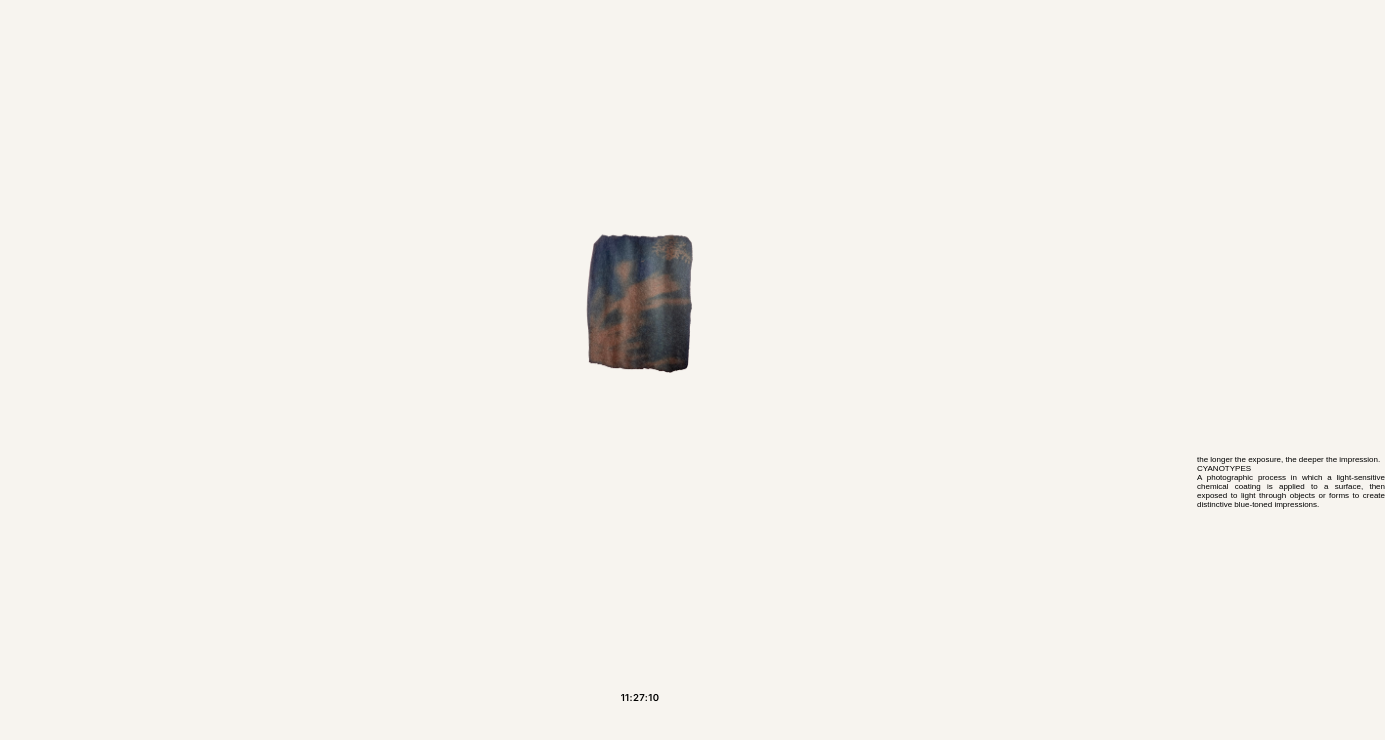
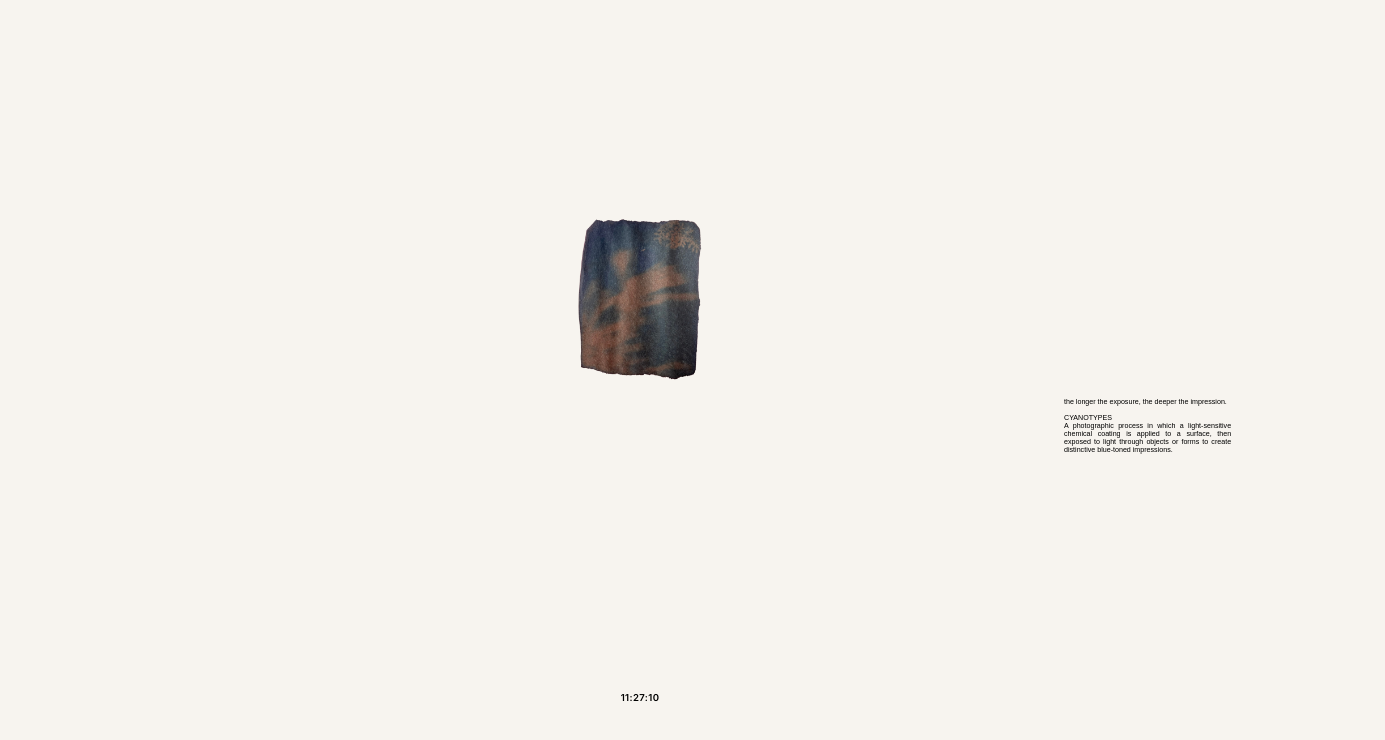
Before and after one commit to tanisha4n4/website, a plain HTML site: page index.html in a window 1280 px wide. Shown: the part 60-800 px from the top of the page, 1385 px wide, since content can reach past the window. Drawn offline with Linux system fonts and the light colour scheme.

Commit message:
Scale the homepage to the desktop without a scrollbar, with a larger image, a spaced cyanotype note, and the email only on contact.
Co-authored-by: Cursor <cursoragent@cursor.com>

```diff
--- a/index.html
+++ b/index.html
@@ -101,7 +101,7 @@
             </div>
           </div>
           <p class="home-note">
-            the longer the exposure, the deeper the impression.<br />
+            <span class="home-note__lead">the longer the exposure, the deeper the impression.</span>
             CYANOTYPES<br />
             A photographic process in which a light-sensitive chemical coating is applied to a surface, then exposed to light through objects or forms to create distinctive blue-toned impressions.
           </p>
--- a/src/style.css
+++ b/src/style.css
@@ -34,14 +34,22 @@ body {
 :root {
   --frame: 1440;
   --u: clamp(0.85px, calc(100vw / 1440), 1.333px);
+  /* 1440px homepage composition. Width keeps the reference proportions;
+     height shrinks the same unit when the viewport is too short for the
+     image, its padding, the header, and the clock. */
+  --home-u: min(
+    1.333px,
+    calc(100vw / var(--frame)),
+    calc((100dvh - (170 * var(--u)) - 80px) / 429)
+  );
   --edge: calc(45 * var(--u));
   --header-h: calc(75 * var(--u));
   --logo-w: calc(195 * var(--u));
   --logo-h: calc(35 * var(--u));
   --nav-size: calc(15 * var(--u));
   --nav-gap: calc(42 * var(--u));
-  --apple-w: 250px;
-  --apple-h: 330px;
+  --apple-w: calc(325 * var(--home-u));
+  --apple-h: calc(429 * var(--home-u));
   --clock-h: calc(95 * var(--u));
   --contact-min: calc(700 * var(--u));
   --email-size: calc(40 * var(--u));
@@ -202,6 +210,10 @@ body[data-view="home"] .contact-cta {
   display: none;
 }
 
+body[data-view="home"] .contact-email {
+  display: none;
+}
+
 body[data-view="contact"] .view--contact {
   flex: 1 1 auto;
   min-height: calc(100dvh - var(--header-h));
@@ -251,16 +263,21 @@ body[data-view="contact"] .view--contact {
 
 .home-note {
   position: absolute;
-  top: 515px;
-  left: 1197px;
-  width: 188px;
+  top: calc(515 * var(--home-u));
+  left: calc(1197 * var(--home-u));
+  width: calc(188 * var(--home-u));
   margin: 0;
   font-family: Arial, sans-serif;
-  font-size: 8px;
+  font-size: calc(8 * var(--home-u));
   font-weight: 400;
   line-height: normal;
   text-align: justify;
   color: #000000;
+}
+
+.home-note__lead {
+  display: block;
+  margin-bottom: 1lh;
 }
 
 .clock {
@@ -824,6 +841,7 @@ body[data-view="contact"] .clock {
     margin: 0;
     padding: calc(16 * var(--m)) calc(18 * var(--m));
     background: var(--paper);
+    border-radius: calc(8 * var(--m));
     box-shadow: 0 calc(10 * var(--m)) calc(28 * var(--m)) rgba(0, 0, 0, 0.08);
     z-index: 2;
   }
```
